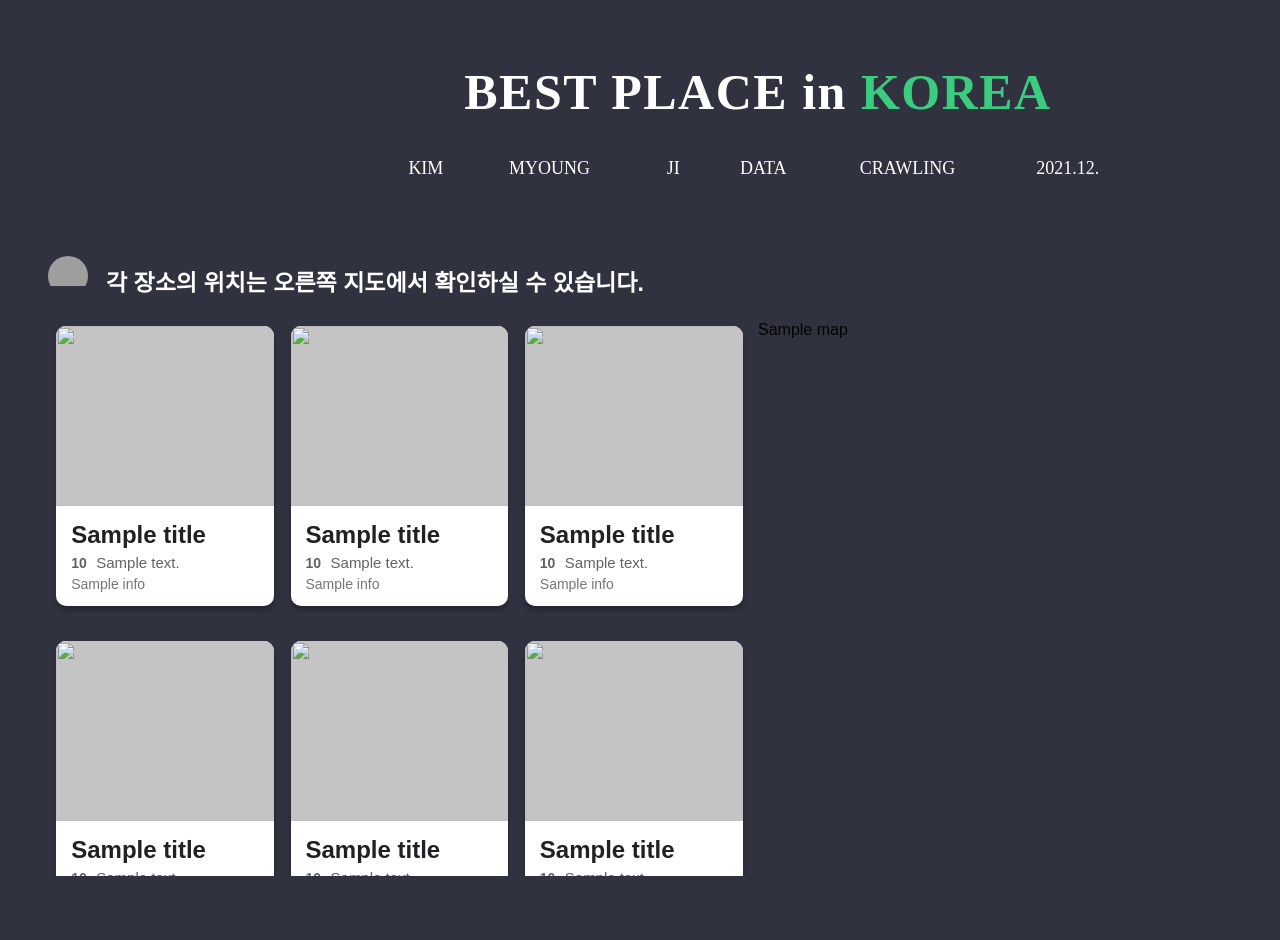
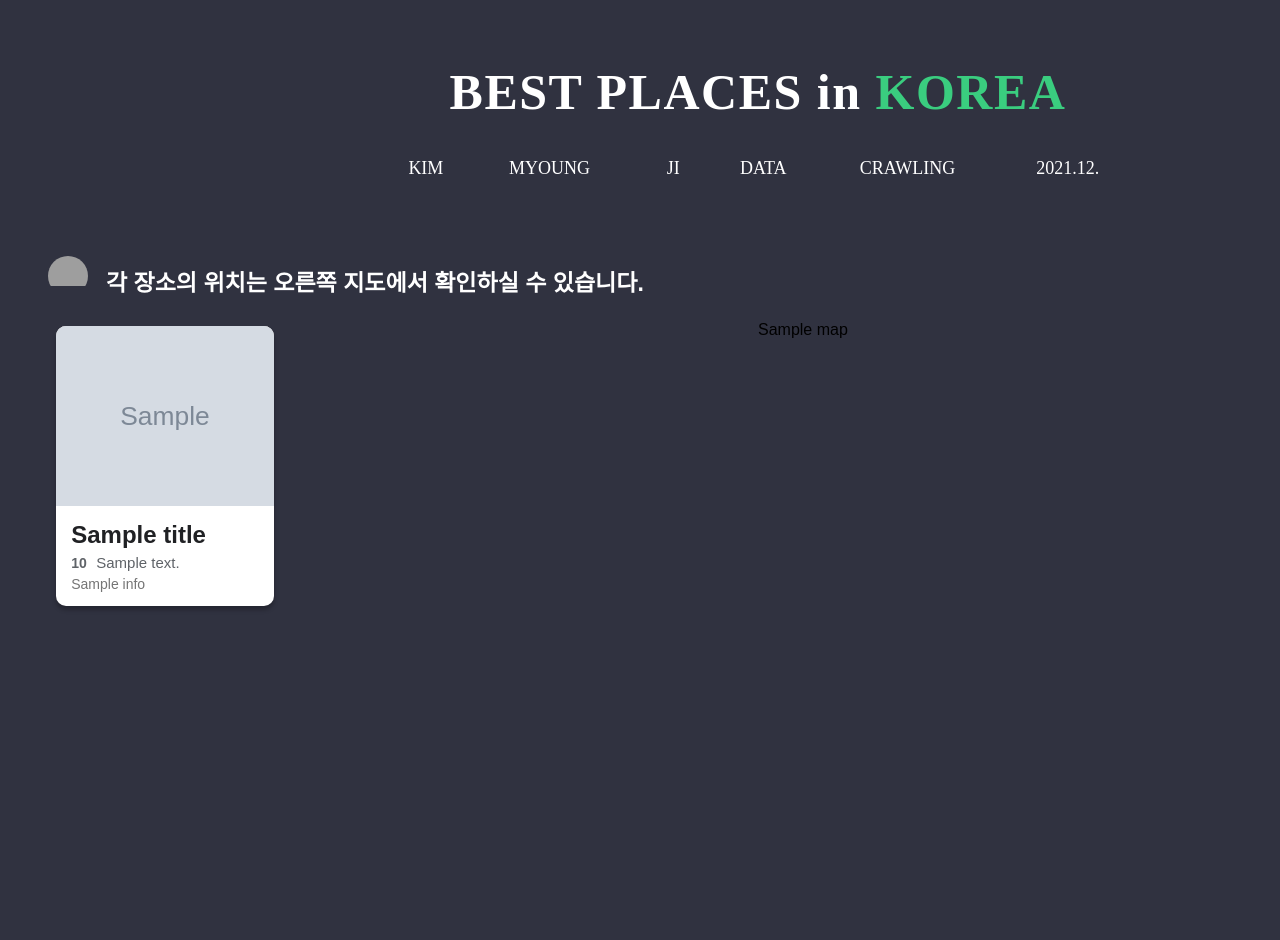
Before and after one commit to myoungji-kim/best-place-in-korea, a Flask app: template templates/index.html in a window 1280 px wide; the page is wider, and only the part inside the window is pictured. Run offline with Flask 2, Linux system fonts and the light colour scheme; the template is opened without the code that fills it: most values are stand-ins (such as "Sample title", 1, 10 or a date in 2020); grey boxes marked "Sample" are stand-in pictures; some web fonts are replaced; grey boxes are pictures that could not be loaded.

Commit message:
Add files via upload

```diff
--- a/templates/index.html
+++ b/templates/index.html
@@ -12,7 +12,7 @@
 </head>
 <body>
     <div id = "title-box">
-        <span class = "title">BEST PLACE in <span style="color:#3ACD7F">KOREA</span> </span>
+        <span class = "title">BEST PLACES in <span style="color:#3ACD7F">KOREA</span> </span>
         <table class = "sub-title">
             <tr>
                 <td>KIM</td>
@@ -31,10 +31,10 @@
                 <span>각 장소의 위치는 오른쪽 지도에서 확인하실 수 있습니다.</span>
             </div>
             <ul class="infos-container">
-                {% for i in range(10) %}
+                {% for i in range(title | length) %}
                 <li class= "boxes-container">
                     <div class= "box">
-                        <div class="image-box"><img src=""/></div>
+                        <div class="image-box"><img src="{{ image[i] }}"/></div>
                         <div class="text-box">
                             <span class="name">{{ title[i] }}</span>
                             <span class="score">{{ score[i] }}</span>
```
